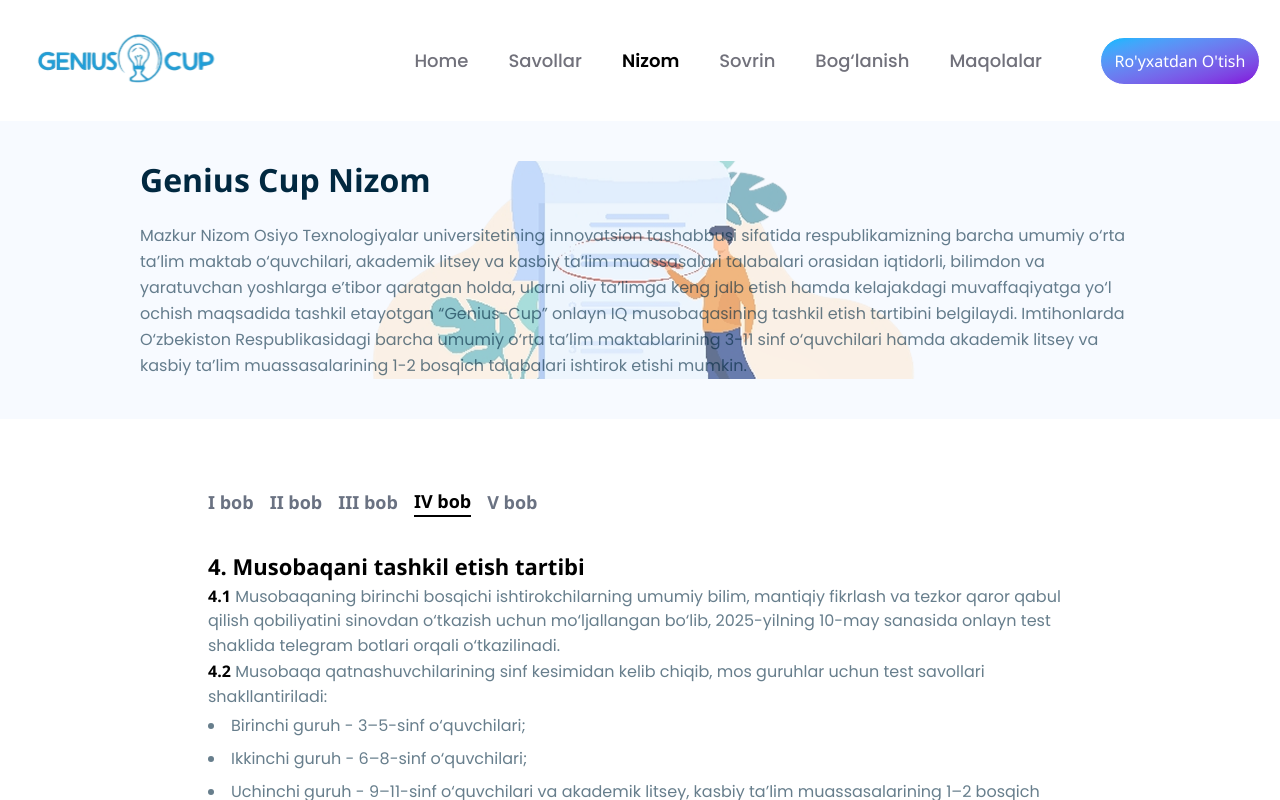
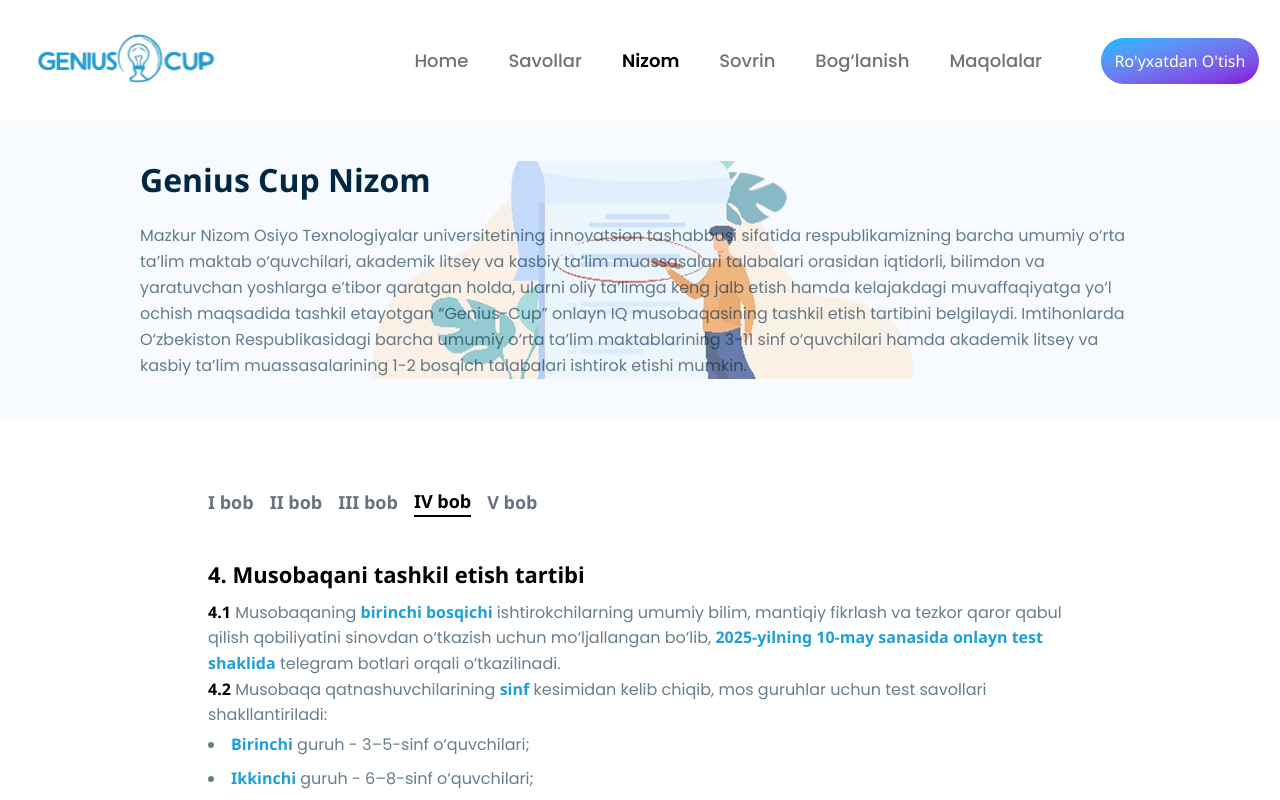
Before and after one commit to alienorar/Genius-Cup-full, a React (Vite) app: page /nizom in a window 1280 px wide. Both pictures are taken after a click on the button "IV bob". Shown: the top 800 px of the page. Built offline with nearby package versions, Linux system fonts and the light colour scheme.

Commit message:
spans added to nizom

```diff
--- a/src/modules/nizom/index.tsx
+++ b/src/modules/nizom/index.tsx
@@ -69,29 +69,29 @@
     title: "IV bob",
     content: (
       <>
-        <h2 className="text-[22px] font-semibold">4. Musobaqani tashkil etish tartibi</h2>
+        <h2 className="text-[22px] font-semibold py-2">4. Musobaqani tashkil etish tartibi</h2>
         <p className="text-[16px] text-[#01284099] poppin">
-          <strong className="text-black">4.1</strong> Musobaqaning birinchi bosqichi ishtirokchilarning umumiy bilim,
+          <strong className="text-black">4.1</strong> Musobaqaning <span className="text-[#1E9FD9] font-semibold">birinchi bosqichi</span> ishtirokchilarning umumiy bilim,
           mantiqiy fikrlash va tezkor qaror qabul qilish qobiliyatini sinovdan o‘tkazish uchun
-          mo‘ljallangan bo‘lib, 2025-yilning 10-may sanasida onlayn test shaklida telegram botlari
+          mo‘ljallangan bo‘lib, <span  className="text-[#1E9FD9] font-semibold">2025-yilning 10-may sanasida onlayn test shaklida</span>  telegram botlari
           orqali o‘tkazilinadi.
         </p>
         <p className="text-[16px] text-[#01284099] poppin">
-          <strong className="text-black">4.2</strong> Musobaqa qatnashuvchilarining sinf kesimidan kelib chiqib, mos guruhlar uchun test savollari
+          <strong className="text-black">4.2</strong> Musobaqa qatnashuvchilarining <span className="text-[#1E9FD9] font-semibold">sinf</span> kesimidan kelib chiqib, mos guruhlar uchun test savollari
           shakllantiriladi:
-          <li className="text-[16px] text-[#01284099] py-1 poppin">Birinchi guruh - 3–5-sinf o‘quvchilari;</li>
-          <li className="text-[16px] text-[#01284099] py-1 poppin">Ikkinchi guruh - 6–8-sinf o‘quvchilari;</li>
-          <li className="text-[16px] text-[#01284099] py-1 poppin">Uchinchi guruh - 9–11-sinf o‘quvchilari va akademik litsey, kasbiy ta’lim muassasalarining 1–2 bosqich talabalari.</li>
+          <li className="text-[16px] text-[#01284099] py-1 poppin"><span className="text-[#1E9FD9] font-semibold">Birinchi  </span> guruh - 3–5-sinf o‘quvchilari;</li>
+          <li className="text-[16px] text-[#01284099] py-1 poppin"><span className="text-[#1E9FD9] font-semibold">Ikkinchi </span> guruh - 6–8-sinf o‘quvchilari;</li>
+          <li className="text-[16px] text-[#01284099] py-1 poppin"><span className="text-[#1E9FD9] font-semibold">Uchinchi </span> guruh - 9–11-sinf o‘quvchilari va akademik litsey, kasbiy ta’lim muassasalarining 1–2 bosqich talabalari.</li>
         </p>
         <p className="text-[16px] text-[#01284099] poppin">
           <strong className="text-black">4.3</strong> Test savollari va baholash tizimi:
-          <li className="text-[16px] text-[#01284099] py-1 poppin">Har bir ishtirokchiga 20 ta savol taqdim etiladi;</li>
-          <li className="text-[16px] text-[#01284099] py-1 poppin">To‘g‘ri javob uchun 5 ball, noto‘g‘ri javob uchun 0 ball beriladi;</li>
-          <li className="text-[16px] text-[#01284099] py-1 poppin">Eng yuqori ball 100 ballni tashkil etadi.</li>
+          <li className="text-[16px] text-[#01284099] py-1 poppin">Har bir ishtirokchiga <span className="text-[#1E9FD9] font-semibold">20 ta savol</span> taqdim etiladi;</li>
+          <li className="text-[16px] text-[#01284099] py-1 poppin">To‘g‘ri javob uchun <span className="text-[#1E9FD9] font-semibold">5 ball</span> , noto‘g‘ri javob uchun  <span className="text-[#1E9FD9] font-semibold">0 ball</span> beriladi;</li>
+          <li className="text-[16px] text-[#01284099] py-1 poppin">Eng yuqori ball <span className="text-[#1E9FD9] font-semibold">100 ballni</span> tashkil etadi.</li>
         </p>
         <p className="text-[16px] text-[#01284099] poppin">
-          <strong className="text-black">4.4</strong> Testni bajarish uchun 60 daqiqa vaqt ajratiladi.
-          Eng yuqori ball to‘plagan 100 nafar ishtirokchi g‘olib deb tanlanadi.
+          <strong className="text-black">4.4</strong> Testni bajarish uchun <span className="text-[#1E9FD9] font-semibold">60 daqiqa</span> vaqt ajratiladi.
+          Eng yuqori ball to‘plagan <span className="text-[#1E9FD9] font-semibold">100 nafar</span> ishtirokchi g‘olib deb tanlanadi.
           <li className="text-[16px] text-[#01284099] py-1 poppin">3–5-sinf: 20 nafar;</li>
           <li className="text-[16px] text-[#01284099] py-1 poppin">6–8-sinf: 40 nafar;</li>
           <li className="text-[16px] text-[#01284099] py-1 poppin">9–11-sinf va yuqorilar: 40 nafar.</li>
@@ -103,14 +103,14 @@
           <li className="text-[16px] text-[#01284099] py-1 poppin">Ikkinchi bosqichga yo‘llanma.</li>
         </p>
         <p className="text-[16px] text-[#01284099] poppin">
-          <strong className="text-black">4.6</strong> Ikkinchi bosqich 2025-yil 10-may kuni Osiyo Texnologiyalar universitetida o'tkaziladi.
+          <strong className="text-black">4.6</strong> Ikkinchi bosqich <span className="text-[#1E9FD9] font-semibold">2025-yil 10-may</span>  kuni <span className="text-[#1E9FD9] font-semibold">Osiyo Texnologiyalar universiteti</span>ning binosida tashkil qilinadi. Ushbu bosqichda ishtirokchilarning shaxsan baholanishi, yozma test orqali ularning imkoniyatlari yanada chuqurroq sinovdan o‘tkazilinadi.
         </p>
         <p className="text-[16px] text-[#01284099] poppin">
           <strong className="text-black">4.7</strong> Final bosqichida har bir guruhdan eng yuqori natija qayd etgan 3 nafar g‘olib quyidagi mukofotlarga ega bo‘ladi:
-          <li className="text-[16px] text-[#01284099] py-1 poppin">1-o‘rin: 3 000 000 so‘m;</li>
-          <li className="text-[16px] text-[#01284099] py-1 poppin">2-o‘rin: 2 000 000 so‘m;</li>
-          <li className="text-[16px] text-[#01284099] py-1 poppin">3-o‘rin: 1 000 000 so‘m.</li>
-          <li className="text-[16px] text-[#01284099] py-1 poppin">Uchinchi guruhning eng yuqori ball to‘plagan 10 nafari Osiyo Texnologiyalar universitetida bir yil bepul o‘qish imkoniyatiga ega bo‘ladi.</li>
+          <li className="text-[16px] text-[#01284099] py-1 poppin"><span className="text-[#1E9FD9] font-semibold">1-o'rin</span>: 3 000 000 so‘m;</li>
+          <li className="text-[16px] text-[#01284099] py-1 poppin"><span className="text-[#1E9FD9] font-semibold">2-o'rin</span>: 2 000 000 so‘m;</li>
+          <li className="text-[16px] text-[#01284099] py-1 poppin"><span className="text-[#1E9FD9] font-semibold">3-o'rin</span>: 1 000 000 so‘m.</li>
+          <li className="text-[16px] text-[#01284099] py-1 poppin">Uchinchi guruhning eng yuqori ball to‘plagan 10 nafari <span className="text-[#1E9FD9] font-semibold"> Osiyo Texnologiyalar universiteti</span>da bir yil bepul o‘qish imkoniyatiga ega bo‘ladi.</li>
         </p>
       </>
     ),
@@ -120,7 +120,7 @@
     title: "V bob",
     content: (
       <>
-        <h2 className="text-[22px] font-semibold">5. Yakuniy qoidalar</h2>
+        <h2 className="text-[22px] font-semibold py-2">5. Yakuniy qoidalar</h2>
         <p className="text-[16px] text-[#01284099] poppin">
           <strong className="text-black">7.</strong> Ishtirokchilar tomonidan taqdim etilgan materiallar bo‘yicha izoh yoki sharh berilmaydi va ular egalariga qaytarilmaydi.
         </p>
```
